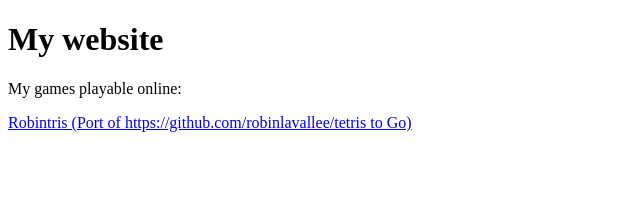
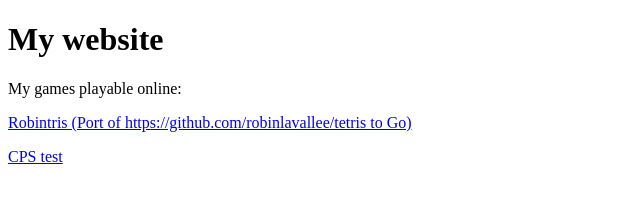
Before and after one commit to cedriclikescode/cedriclikescode.github.io, a plain HTML site: page index.html in a window 1280 px wide. Shown: the full height of the page, 0-640 px from the left. Drawn offline with Linux system fonts and the light colour scheme.

Commit message:
Update index.html

```diff
--- a/index.html
+++ b/index.html
@@ -8,5 +8,6 @@
 <h1>My website</h1>
 <p>My games playable online:</p>
 <p><a href="https://cedriclikescode.github.io/Robintris/">Robintris (Port of https://github.com/robinlavallee/tetris to Go)</a></p>
+<p><a href="https://cedriclikescode.github.io/CPS-test">CPS test</a></p>
 </body>
 </html>
```
